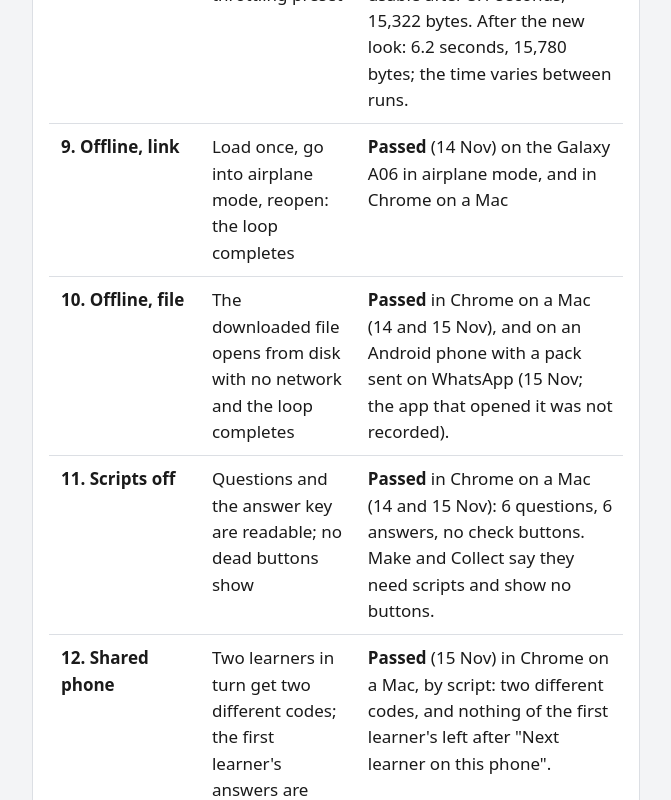
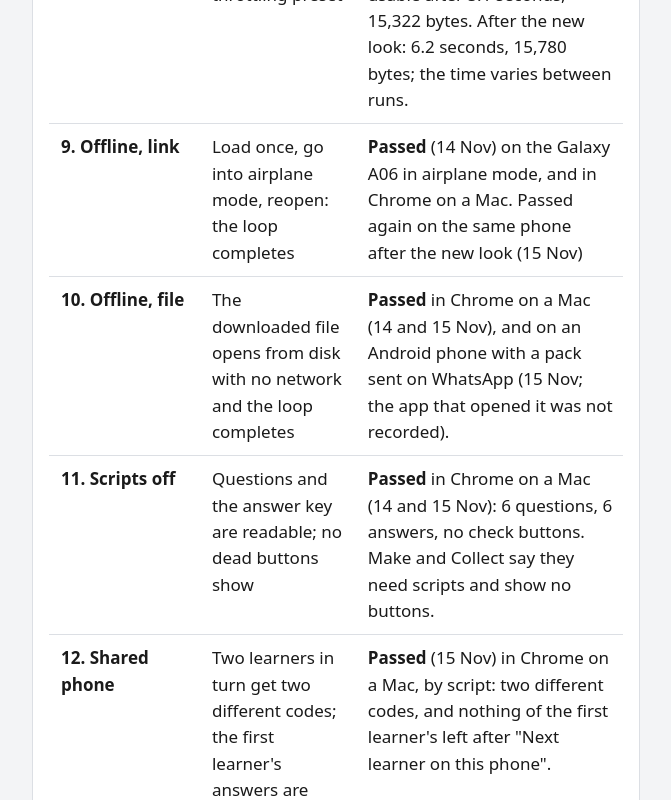
Before and after one commit to youneedgreg/Passalong, a website built with Vite: page about/index.html in a window 1280 px wide. Shown: the part 3160-3960 px from the top of the page, without its empty margins (304-975 px from the left). Built offline with nearby package versions, Linux system fonts and the light colour scheme.

Commit message:
docs(about): record the phone re-run and the update limitation

```diff
--- a/about/index.html
+++ b/about/index.html
@@ -61,7 +61,7 @@
               <tr><th scope="row">6. Contrast</th><td>Every text and control colour pair is at least 4.5 to 1</td><td><strong>Passed</strong> (15 Nov) in Chrome on a Mac with axe, light and dark: 0 failures. Body and table text 17.4 to 1 (light) and 16.7 to 1 (dark).</td></tr>
               <tr><th scope="row">7. Not colour alone</th><td>With colour blindness emulated, right and wrong are still told apart by words and marks</td><td><strong>Passed</strong> (15 Nov) in Chrome on a Mac with no colour shown: "✗ Not yet." and "✓ Correct." are told apart by their marks and words.</td></tr>
               <tr><th scope="row">8. Slow connection</th><td>A worksheet link is usable on the slowest throttling preset</td><td><strong>Passed</strong> (15 Nov) in Chrome on a Mac, imitating a slow 3G connection with no cache: usable after 5.1 seconds, 15,322 bytes. After the new look: 6.2 seconds, 15,780 bytes; the time varies between runs.</td></tr>
-              <tr><th scope="row">9. Offline, link</th><td>Load once, go into airplane mode, reopen: the loop completes</td><td><strong>Passed</strong> (14 Nov) on the Galaxy A06 in airplane mode, and in Chrome on a Mac</td></tr>
+              <tr><th scope="row">9. Offline, link</th><td>Load once, go into airplane mode, reopen: the loop completes</td><td><strong>Passed</strong> (14 Nov) on the Galaxy A06 in airplane mode, and in Chrome on a Mac. Passed again on the same phone after the new look (15 Nov)</td></tr>
               <tr><th scope="row">10. Offline, file</th><td>The downloaded file opens from disk with no network and the loop completes</td><td><strong>Passed</strong> in Chrome on a Mac (14 and 15 Nov), and on an Android phone with a pack sent on WhatsApp (15 Nov; the app that opened it was not recorded).</td></tr>
               <tr><th scope="row">11. Scripts off</th><td>Questions and the answer key are readable; no dead buttons show</td><td><strong>Passed</strong> in Chrome on a Mac (14 and 15 Nov): 6 questions, 6 answers, no check buttons. Make and Collect say they need scripts and show no buttons.</td></tr>
               <tr><th scope="row">12. Shared phone</th><td>Two learners in turn get two different codes; the first learner's answers are gone</td><td><strong>Passed</strong> (15 Nov) in Chrome on a Mac, by script: two different codes, and nothing of the first learner's left after "Next learner on this phone".</td></tr>
@@ -86,6 +86,7 @@
           <li>Codes can be forged and a worksheet file can be edited before it is passed on. Passalong is for practice, not exams.</li>
           <li>A code checked against the wrong worksheet is caught 4,095 times in 4,096.</li>
           <li>A link works offline only after it has been opened once with a connection. A downloaded file works offline from the start.</li>
+          <li>After Passalong is updated, a phone that opened it before shows the new version only on its second visit with a connection: the first visit fetches the update in the background.</li>
           <li>If storage is blocked, for example in some file viewers, answers are lost when the page closes.</li>
           <li>On a shared phone, a learner's answers stay on the phone until someone chooses "Next learner on this phone".</li>
         </ul>
```
